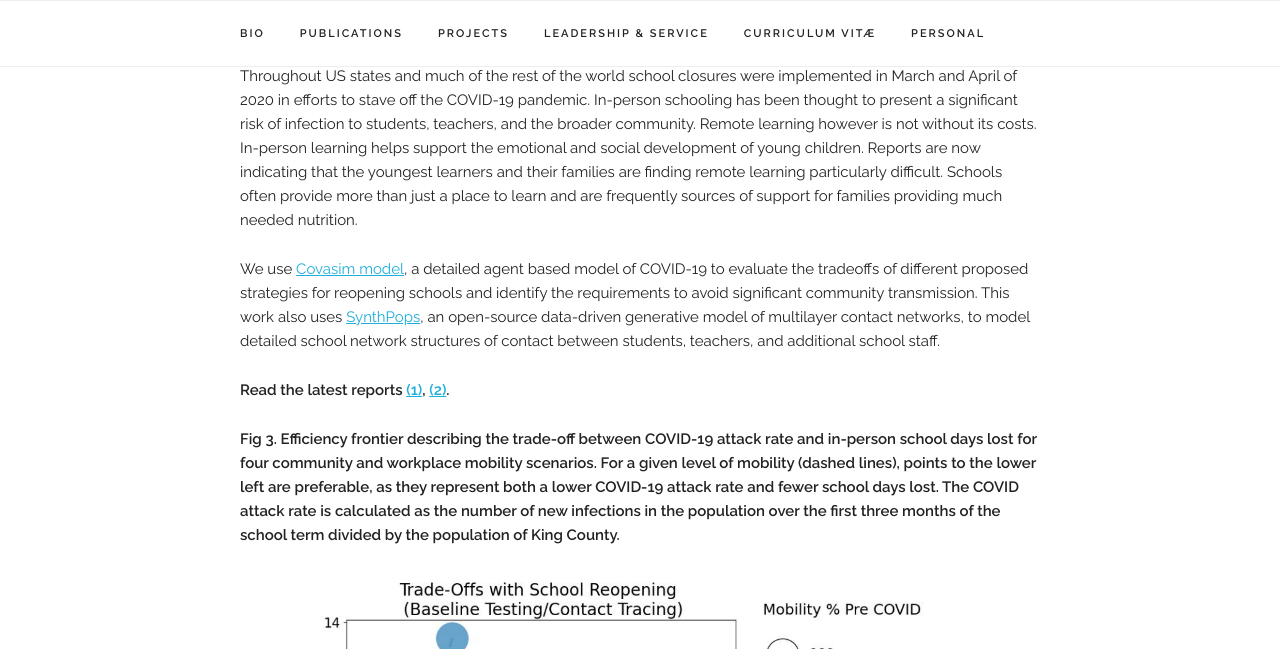
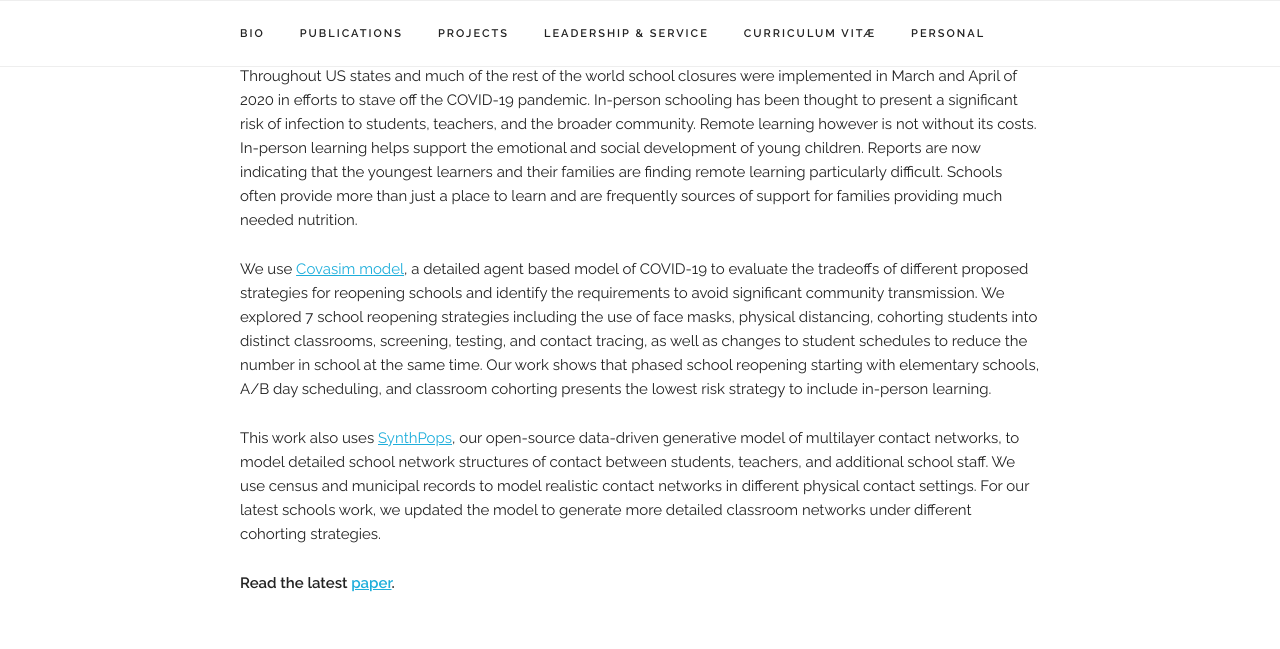
Before and after one commit to dinacmistry/dinacmistry.github.io, a Jekyll site: the page built from _projects/2020_schools_1.md, in a window 1280 px wide and 1400 px high, scrolled down 499 px. Shown: the top 649 px of the window. Built offline with Jekyll 4.4.1, drawn with Linux system fonts in a browser that asks for light colours; some web fonts are replaced; some of the changed text lies outside the part shown; grey boxes are pictures that could not be loaded.

Commit message:
schools and diversify update

```diff
--- a/_data/service.yaml
+++ b/_data/service.yaml
@@ -11,7 +11,7 @@
   date: "08/14/2020"
 
 - title: "2nd Annual Diversify NetSci"
-  subtitle: "Co-Organizer, NetSci 2020 Conference"
+  subtitle: "Co-Chair, NetSci 2020 Conference"
   location: "(Virtual) Rome, Italy"
   date: "09/18/2020 - 09/19/2020"
 
@@ -36,7 +36,7 @@
   date: "08/24/2019"
 
 - title: "Inaugural Diversify NetSci"
-  subtitle: "NetSci 2019 Conference"
+  subtitle: "Co-Chair, NetSci 2019 Conference"
   location: "Burlington, Vermont"
   date: "05/28/2019"
 
--- a/_projects/2020_schools_1.md
+++ b/_projects/2020_schools_1.md
@@ -9,14 +9,36 @@
 
 Throughout US states and much of the rest of the world school closures were implemented in March and April of 2020 in efforts to stave off the COVID-19 pandemic. In-person schooling has been thought to present a significant risk of infection to students, teachers, and the broader community. Remote learning however is not without its costs. In-person learning helps support the emotional and social development of young children. Reports are now indicating that the youngest learners and their families are finding remote learning particularly difficult. Schools often provide more than just a place to learn and are frequently sources of support for families providing much needed nutrition.
 
-We use <a href="https://github.com/institutefordiseasemodeling/covasim">Covasim model</a>, a detailed agent based model of COVID-19 to evaluate the tradeoffs of different proposed strategies for reopening schools and identify the requirements to avoid significant community transmission. This work also uses <a href="https://github.com/InstituteforDiseaseModeling/synthpops">SynthPops</a>, an open-source data-driven generative model of multilayer contact networks, to model detailed school network structures of contact between students, teachers, and additional school staff.
+We use <a href="https://github.com/institutefordiseasemodeling/covasim">Covasim model</a>, a detailed agent based model of COVID-19 to evaluate the tradeoffs of different proposed strategies for reopening schools and identify the requirements to avoid significant community transmission. We explored 7 school reopening strategies including the use of face masks, physical distancing, cohorting students into distinct classrooms, screening, testing, and contact tracing, as well as changes to student schedules to reduce the number in school at the same time. Our work shows that phased school reopening starting with elementary schools, A/B day scheduling, and classroom cohorting presents the lowest risk strategy to include in-person learning.
 
 
- **Read the latest reports [(1)]({{"https://covid.idmod.org/data/Schools_are_not_islands_we_must_mitigate_community_transmission_to_reopen_schools.pdf" | prepend: site.baseurl }}), [(2)]({{"https://covid.idmod.org/data/Maximizing_education_while_minimizing_COVID_risk.pdf" | prepend: site.baseurl }}).**
+This work also uses <a href="https://github.com/InstituteforDiseaseModeling/synthpops">SynthPops</a>, our open-source data-driven generative model of multilayer contact networks, to model detailed school network structures of contact between students, teachers, and additional school staff. We use census and municipal records to model realistic contact networks in different physical contact settings. For our latest schools work, we updated the model to generate more detailed classroom networks under different cohorting strategies.
 
-**Fig 3. Efficiency frontier describing the trade-off between COVID-19 attack rate and in-person school days lost for four community and workplace mobility scenarios. For a given level of mobility (dashed lines), points to the lower left are preferable, as they represent both a lower COVID-19 attack rate and fewer school days lost. The COVID attack rate is calculated as the number of new infections in the population over the first three months of the school term divided by the population of King County.**
+
+<!--  **Read the latest reports [(1)]({{"https://covid.idmod.org/data/Schools_are_not_islands_we_must_mitigate_community_transmission_to_reopen_schools.pdf" | prepend: site.baseurl }}), [(2)]({{"https://covid.idmod.org/data/Maximizing_education_while_minimizing_COVID_risk.pdf" | prepend: site.baseurl }}).** -->
+
+ **Read the latest [paper]({{"https://www.medrxiv.org/content/10.1101/2020.09.08.20190942v1" | prepend: site.baseurl }}).**
+
+<!-- **Fig 3. Efficiency frontier describing the trade-off between COVID-19 attack rate and in-person school days lost for four community and workplace mobility scenarios. For a given level of mobility (dashed lines), points to the lower left are preferable, as they represent both a lower COVID-19 attack rate and fewer school days lost. The COVID attack rate is calculated as the number of new infections in the population over the first three months of the school term divided by the population of King County.**  -->
+<br>
+<figure class="image">
+  <img src="/assets/projects/2020_schools_1/fig1.png" style="width: 100%"/>
+
+  <caption>Fig 1. A schematic diagram of the in-person school contact networks of students,
+  teachers and additional school staff under different cohorting strategies. Normal,
+  preCOVID-19 patterns allow for mixing of students and teachers across grades and classrooms.
+  A cohorted strategy places elementary and middle school students into classrooms with
+  their own teachers, preventing contact between students in different classrooms in these
+  schools. High schools remain mixed due to the highly individualized schedules of students
+  in many U.S. based high schools, including those in King County, Washington. Teachers
+  and additional school staff have contacts with each other to reflect their use of common
+  staff paces such as a teachers’ lounge, front office, and other rooms for preparation.</caption>
+<br>
+
+
 <br>
 <figure class="image">
   <img src="/assets/projects/2020_schools_1/fig3.png" style="width: 100%"/>
+  <caption>Fig 3. Efficiency frontier describing the trade-off between COVID-19 attack rate and in-person school days lost for four community and workplace mobility scenarios. For a given level of mobility (dashed lines), points to the lower left are preferable, as they represent both a lower COVID-19 attack rate and fewer school days lost. The COVID attack rate is calculated as the number of new infections in the population over the first three months of the school term divided by the population of King County.</caption>
 
 <br>
```
Also changed, not shown: index.html (+11 -0 lines), assets/performances/fremont_solstice_parade_2019.jpg (added), 2 other files.
